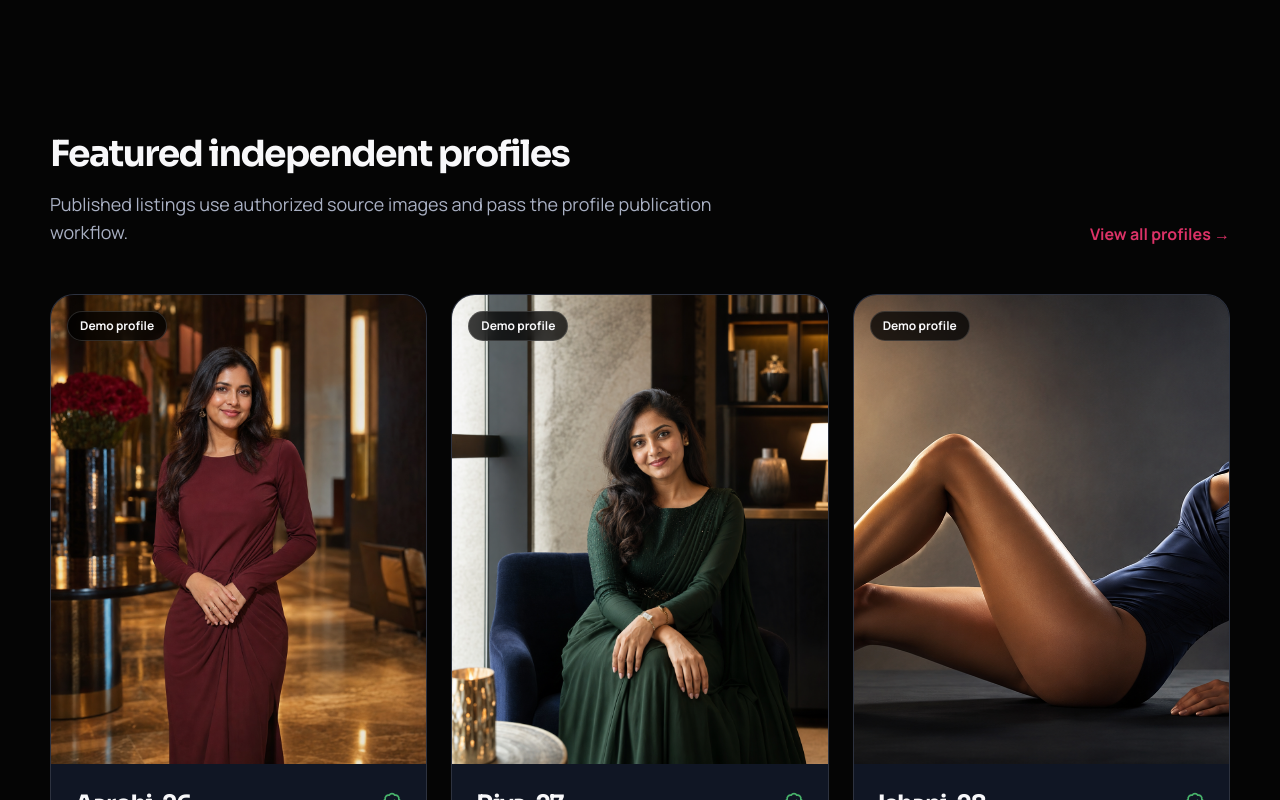
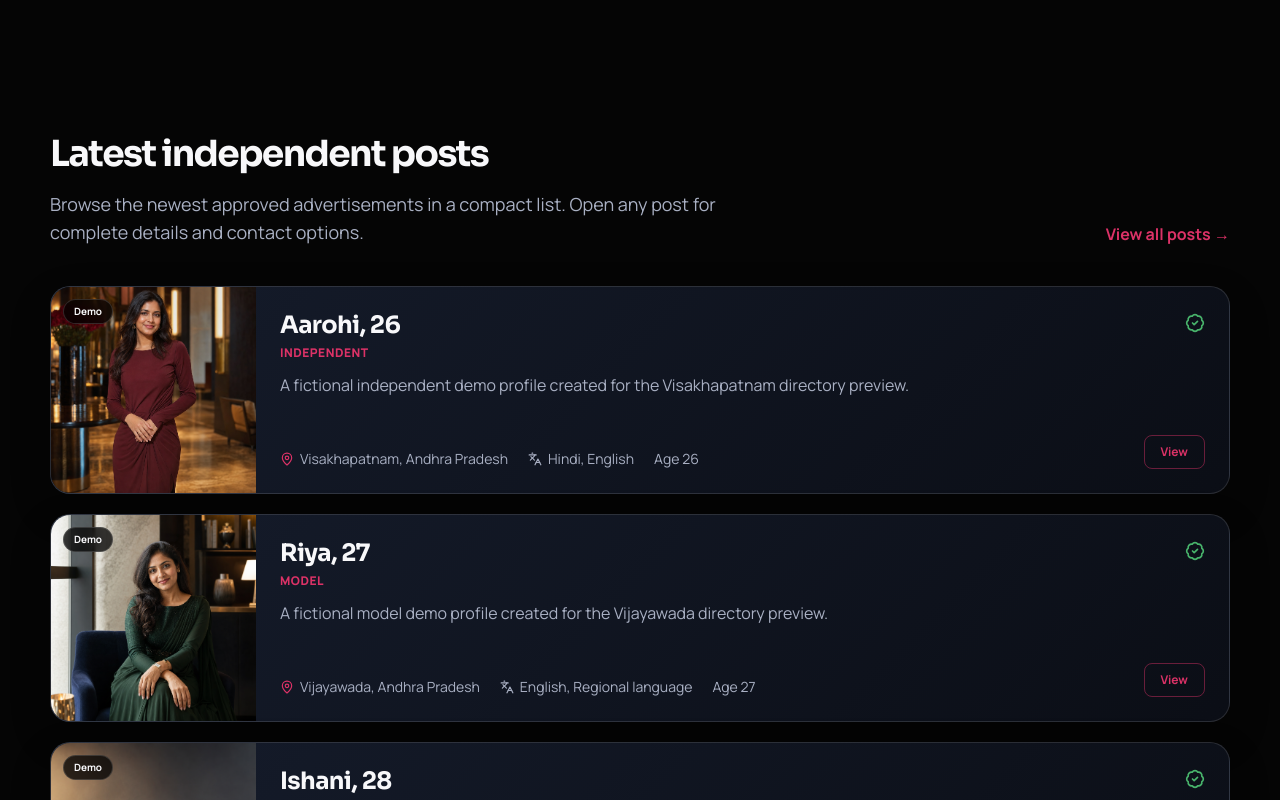
Before and after one commit to vid112/ourlybookings.com, a Next.js app: page / in a window 1280 px wide. Shown: the part 1300-2100 px from the top of the page. Built offline with nearby package versions, Linux system fonts and the light colour scheme; no server answers.

Commit message:
Redesign homepage profile listings

```diff
--- a/app/page.tsx
+++ b/app/page.tsx
@@ -15,7 +15,7 @@ import {
 import Image from "next/image";
 import Link from "next/link";
 import { HeroSearch } from "@/components/hero-search";
-import { ProfileCard } from "@/components/profile-card";
+import { ProfileListItem } from "@/components/profile-list-item";
 import { SectionHeading } from "@/components/section-heading";
 import { indiaStates } from "@/data/india";
 import { getDirectoryOptions, getDirectoryProfiles } from "@/lib/directory";
@@ -77,7 +77,11 @@ export default async function HomePage() {
     getDirectoryOptions(),
     getBlogPosts(),
   ]);
-  const featuredProfiles = directoryProfiles.slice(0, 3);
+  const featuredProfiles = directoryProfiles.slice(0, 10);
+  const latestProfileUpdate = directoryProfiles.reduce<string | undefined>((latest, profile) => {
+    if (!profile.updatedAt) return latest;
+    return !latest || profile.updatedAt > latest ? profile.updatedAt : latest;
+  }, undefined);
   const categoryCards = directoryOptions?.categories ?? [];
   const structuredData = {
     "@context": "https://schema.org",
@@ -247,20 +251,46 @@ export default async function HomePage() {
 
       <section className="section-space">
         <div className="site-container">
-          <div className="flex flex-col justify-between gap-6 sm:flex-row sm:items-end">
+          <div className="flex flex-col justify-between gap-5 sm:flex-row sm:items-end">
             <SectionHeading
-              title="Featured independent profiles"
-              description="Published listings use authorized source images and pass the profile publication workflow."
+              title="Latest independent posts"
+              description="Browse the newest approved advertisements in a compact list. Open any post for complete details and contact options."
             />
-            <Link href="/profiles" className="shrink-0 font-bold text-brand">
-              View all profiles →
-            </Link>
+            <div className="flex shrink-0 flex-col items-start gap-2 sm:items-end">
+              {latestProfileUpdate ? (
+                <p className="text-xs text-muted">
+                  Last updated:{" "}
+                  {new Intl.DateTimeFormat("en-IN", { dateStyle: "medium" }).format(
+                    new Date(latestProfileUpdate),
+                  )}
+                </p>
+              ) : null}
+              <Link href="/profiles" className="font-bold text-brand">
+                View all posts →
+              </Link>
+            </div>
           </div>
-          <div className="mt-12 grid gap-6 md:grid-cols-2 lg:grid-cols-3">
-            {featuredProfiles.map((profile) => (
-              <ProfileCard key={profile.id} profile={profile} />
-            ))}
-          </div>
+          {featuredProfiles.length ? (
+            <div className="mt-9 space-y-4 sm:mt-10 sm:space-y-5">
+              {featuredProfiles.map((profile) => (
+                <ProfileListItem key={profile.id} profile={profile} />
+              ))}
+            </div>
+          ) : (
+            <div className="mt-9 rounded-[20px] border border-dashed border-white/15 p-8 text-center text-muted">
+              No approved posts are available yet.
+            </div>
+          )}
+          {directoryProfiles.length > 10 ? (
+            <div className="mt-8 text-center">
+              <Link
+                href="/profiles"
+                className="inline-flex min-h-12 items-center justify-center rounded-xl border border-brand/55 px-6 font-bold text-brand transition hover:bg-brand/10"
+              >
+                View all {directoryProfiles.length} posts →
+              </Link>
+            </div>
+          ) : null}
         </div>
       </section>
 
--- a/app/profiles/page.tsx
+++ b/app/profiles/page.tsx
@@ -1,7 +1,7 @@
 import type { Metadata } from "next";
 import Link from "next/link";
 import { Breadcrumbs } from "@/components/breadcrumbs";
-import { ProfileCard } from "@/components/profile-card";
+import { ProfileListItem } from "@/components/profile-list-item";
 import { getDirectoryOptions, getDirectoryProfiles } from "@/lib/directory";
 
 export const metadata: Metadata = {
@@ -45,11 +45,11 @@ export default async function ProfilesPage({ searchParams }: { searchParams: Pro
         <Breadcrumbs items={[{ label: "Home", href: "/" }, { label: "Profiles" }]} />
         <div className="max-w-4xl">
           <h1 className="text-balance font-display text-5xl font-bold tracking-[-0.055em] sm:text-6xl">
-            Independent profiles worldwide
+            All independent posts
           </h1>
           <p className="mt-6 text-lg leading-8 text-muted">
-            Search approved listings by country, city, category and detailed profile preferences.
-            Every public record has completed the admin moderation workflow.
+            Search and scroll through every approved listing by country, city and category. Every
+            public record has completed the admin moderation workflow.
           </p>
         </div>
         <form
@@ -119,9 +119,9 @@ export default async function ProfilesPage({ searchParams }: { searchParams: Pro
           ) : null}
         </div>
         {profiles.length ? (
-          <section className="mt-8 grid gap-6 md:grid-cols-2 lg:grid-cols-3">
-            {profiles.slice(0, 48).map((profile) => (
-              <ProfileCard key={profile.id} profile={profile} />
+          <section className="mt-8 space-y-4 sm:space-y-5">
+            {profiles.map((profile) => (
+              <ProfileListItem key={profile.id} profile={profile} />
             ))}
           </section>
         ) : (
--- /dev/null
+++ b/components/profile-list-item.tsx
@@ -0,0 +1,106 @@
+import { BadgeCheck, Languages, MapPin, MessageCircle, Phone } from "lucide-react";
+import Image from "next/image";
+import Link from "next/link";
+import type { DirectoryProfile } from "@/lib/directory";
+
+function whatsappHref(value: string) {
+  const phone = value.replace(/\D/g, "");
+  return phone ? `https://wa.me/${phone}` : undefined;
+}
+
+export function ProfileListItem({ profile }: { profile: DirectoryProfile }) {
+  const title = profile.adTitle?.trim() || `${profile.name}, ${profile.age}`;
+  const serviceSummary = [profile.category, ...profile.services].filter(Boolean).slice(0, 5);
+  const whatsapp = profile.contactWhatsapp ? whatsappHref(profile.contactWhatsapp) : undefined;
+
+  return (
+    <article className="group grid min-h-44 grid-cols-[112px_minmax(0,1fr)] overflow-hidden rounded-[20px] border border-white/12 bg-[linear-gradient(135deg,rgba(22,29,45,0.96),rgba(11,14,22,0.98))] shadow-[0_16px_42px_rgba(0,0,0,0.2)] transition hover:border-brand/45 sm:min-h-52 sm:grid-cols-[176px_minmax(0,1fr)] lg:grid-cols-[205px_minmax(0,1fr)]">
+      <Link
+        href={`/profiles/${profile.slug}`}
+        className="relative min-h-full overflow-hidden bg-surface-2"
+        aria-label={`View ${profile.name}'s profile`}
+      >
+        <Image
+          src={profile.image}
+          alt={profile.imageAlt}
+          fill
+          sizes="(max-width: 640px) 112px, (max-width: 1024px) 176px, 205px"
+          className="object-cover transition duration-500 group-hover:scale-[1.035]"
+        />
+        <span className="absolute left-2 top-2 rounded-full border border-white/15 bg-black/75 px-2 py-1 text-[9px] font-bold text-paper backdrop-blur sm:left-3 sm:top-3 sm:px-2.5 sm:text-[10px]">
+          {profile.isDemo ? "Demo" : "18+ listing"}
+        </span>
+      </Link>
+
+      <div className="flex min-w-0 flex-col p-3 sm:p-5 lg:p-6">
+        <div className="flex items-start justify-between gap-3">
+          <div className="min-w-0">
+            <Link href={`/profiles/${profile.slug}`} className="hover:text-brand">
+              <h3 className="line-clamp-2 font-display text-sm font-bold leading-5 tracking-[-0.025em] text-paper sm:text-xl sm:leading-7 lg:text-2xl">
+                {title}
+              </h3>
+            </Link>
+            <p className="mt-1 line-clamp-1 text-[10px] font-extrabold uppercase tracking-[0.04em] text-brand sm:mt-1.5 sm:text-xs">
+              {serviceSummary.join(" · ")}
+            </p>
+          </div>
+          <BadgeCheck
+            className="mt-0.5 hidden shrink-0 text-success sm:block"
+            size={20}
+            aria-label="Adult verification recorded"
+          />
+        </div>
+
+        <p className="mt-2 line-clamp-3 text-[11px] leading-[1.55] text-muted sm:mt-3 sm:text-sm sm:leading-6 lg:text-base">
+          {profile.shortBio}
+        </p>
+
+        <div className="mt-auto flex items-end justify-between gap-2 pt-2 sm:pt-4">
+          <div className="min-w-0 space-y-1 text-[10px] text-muted sm:flex sm:flex-wrap sm:items-center sm:gap-x-5 sm:gap-y-1 sm:space-y-0 sm:text-sm">
+            <span className="flex min-w-0 items-center gap-1.5">
+              <MapPin className="shrink-0 text-brand" size={14} />
+              <span className="truncate">
+                {profile.city}, {profile.state}
+              </span>
+            </span>
+            <span className="hidden items-center gap-1.5 md:flex">
+              <Languages size={14} /> {profile.languages.slice(0, 3).join(", ")}
+            </span>
+            <span>Age {profile.age}</span>
+          </div>
+
+          <div className="flex shrink-0 items-center gap-1.5 sm:gap-2">
+            {profile.contactPhone ? (
+              <a
+                href={`tel:${profile.contactPhone}`}
+                aria-label={`Call ${profile.name}`}
+                className="grid size-8 place-items-center rounded-lg bg-[#a6332a] text-white transition hover:-translate-y-0.5 hover:bg-[#bf3b30] sm:size-10"
+              >
+                <Phone size={15} fill="currentColor" />
+              </a>
+            ) : null}
+            {whatsapp ? (
+              <a
+                href={whatsapp}
+                target="_blank"
+                rel="noopener noreferrer"
+                aria-label={`Message ${profile.name} on WhatsApp`}
+                className="grid size-8 place-items-center rounded-lg bg-[#237a48] text-white transition hover:-translate-y-0.5 hover:bg-[#2a9156] sm:size-10"
+              >
+                <MessageCircle size={17} />
+              </a>
+            ) : null}
+            {!profile.contactPhone && !whatsapp ? (
+              <Link
+                href={`/profiles/${profile.slug}`}
+                className="rounded-lg border border-brand/45 px-2.5 py-2 text-[10px] font-bold text-brand hover:bg-brand/10 sm:px-4 sm:text-xs"
+              >
+                View
+              </Link>
+            ) : null}
+          </div>
+        </div>
+      </div>
+    </article>
+  );
+}
--- a/lib/directory.ts
+++ b/lib/directory.ts
@@ -39,6 +39,8 @@ export type DirectoryProfile = {
   images: readonly { url: string; alt: string; title?: string }[];
   services: readonly string[];
   isDemo: boolean;
+  publishedAt?: string;
+  updatedAt?: string;
 };
 
 type ApiProfile = {
@@ -68,6 +70,8 @@ type ApiProfile = {
   contactWhatsapp?: string;
   contactTelegram?: string;
   contactEmail?: string;
+  publishedAt?: string;
+  updatedAt?: string;
   categories: { category: { name: string; slug: string } }[];
   services: { service: { name: string; slug: string } }[];
   locations: {
@@ -170,6 +174,8 @@ function fromApi(profile: ApiProfile): DirectoryProfile | null {
     images,
     services: profile.services.map((item) => item.service.name),
     isDemo: false,
+    publishedAt: profile.publishedAt,
+    updatedAt: profile.updatedAt,
   };
 }
 
```
